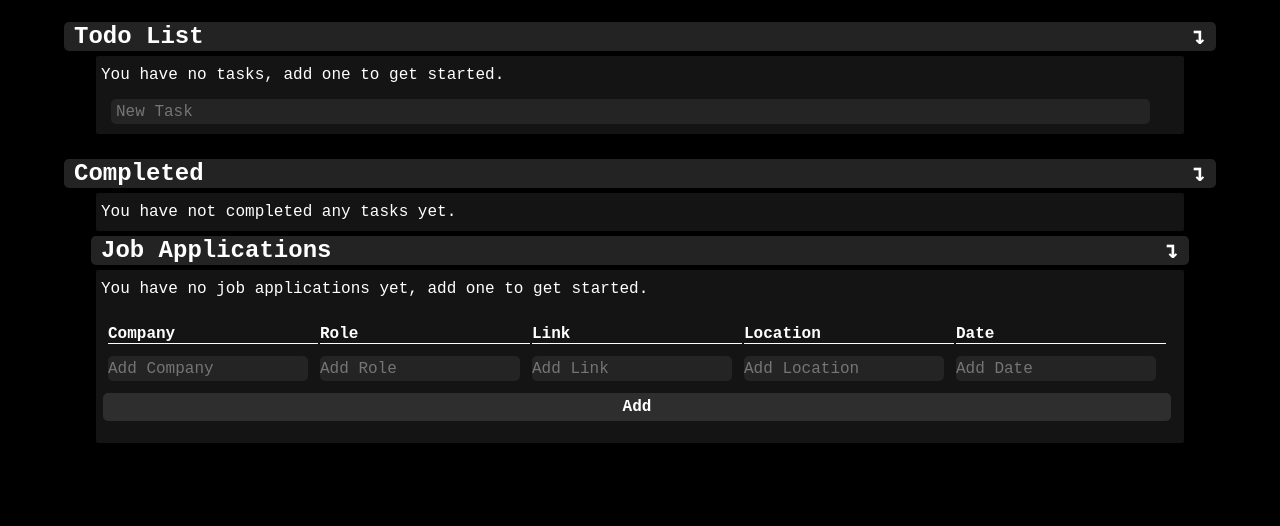
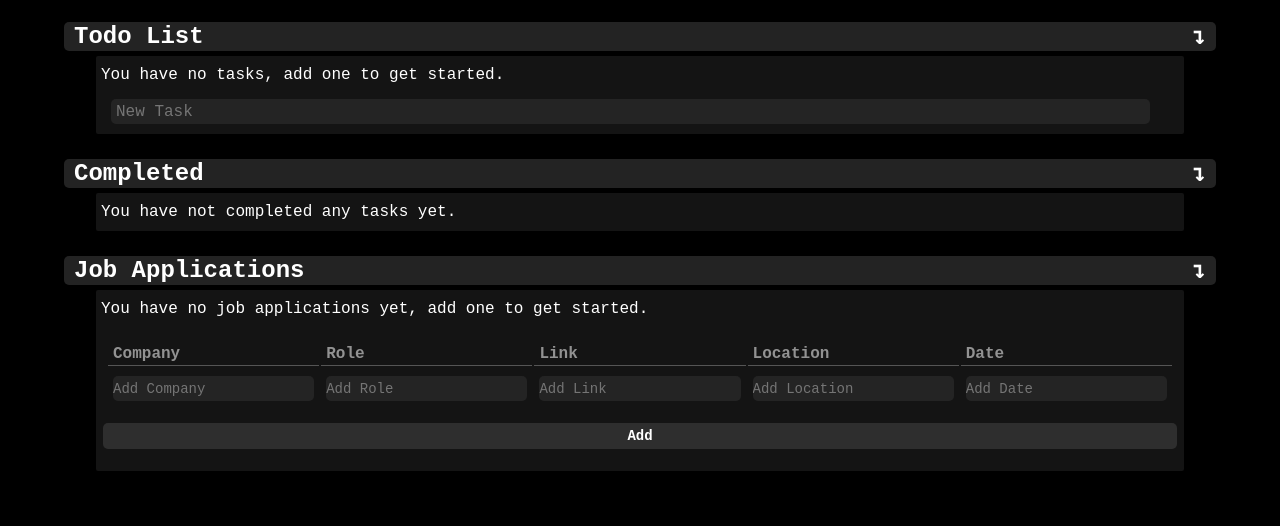
Before and after one commit to hub-mm/keep_up, a Flask app: page /home in a window 1280 px wide. Shown: the part 428-954 px from the top of the page. Before the commit the page ends 871 px from the top, so only its background shows below. Run offline with Flask 3, Linux system fonts and the light colour scheme.

Commit message:
Style for job applications

```diff
--- a/web_app/static/styles.css
+++ b/web_app/static/styles.css
@@ -436,36 +436,89 @@ body {
     background-color: rgba(100, 100, 100, .2);
 }
 
+.job-container {
+    width: 90vw;
+    display: flex;
+    flex-direction: column;
+    justify-content: center;
+    align-items: center;
+    margin-top: 20px;
+    margin-bottom: 50px
+}
+
 .job,
 .new-job {
     color: rgb(255, 255, 255);
     padding: 5px 5px;
     text-align: left;
+    width: 100%;
+    font-size: 14px;
 }
 
 .table-headers th {
-    border-bottom: 1px solid white;
+    color: rgba(200, 200, 200, .7);
+    padding: 0 5px;
+    font-size: 16px;
+}
+
+.table-info form,
+.table-info p,
+.table-info button,
+.table-info select,
+.table-info input {
+    all: unset;
 }
 
 .table-info td {
-    padding-top: 10px;
+    padding: 10px 5px;
+    border-top: 1px solid rgba(150, 150, 150, 0.5);
 }
 
-.job-info form,
-.job-info p,
-.job-info button {
-    all: unset;
+.table-info:hover {
+    background-color: rgba(50, 50, 50, .2);
+    font-weight: bold;
+    align-items: center;
 }
 
-.job-info label {
+.table-info label {
     font-weight: bold;
+}
+
+.table-info input[type=submit],
+.table-info select {
+    background-color: rgba(100, 100, 100, .2);
+    width: 90%;
+    text-align: center;
+}
+
+.table-info input[type=submit],
+.table-info select {
+    padding: 2px 5px;
+    width: 90%;
+    margin-top: 5px;
+}
+
+.table-info input[type=submit] {
+    border-radius: 5px;
+}
+
+.table-info input[type=submit]:hover,
+.table-info select:hover,
+.delete-job input[type=submit]:hover {
+    background-color: rgba(200, 200, 200, .2);
+}
+
+.delete-job input[type=submit] {
+    color: rgb(255, 20, 57);
+    text-align: center;
+    width: 40px;
 }
 
 .new-job input[type=text] {
     all: unset;
     background-color: rgba(100, 100, 100, .2);
     height: 25px;
-    width: 95%;
+    width: 100%;
     border-radius: 5px;
     cursor: text;
 }
```
